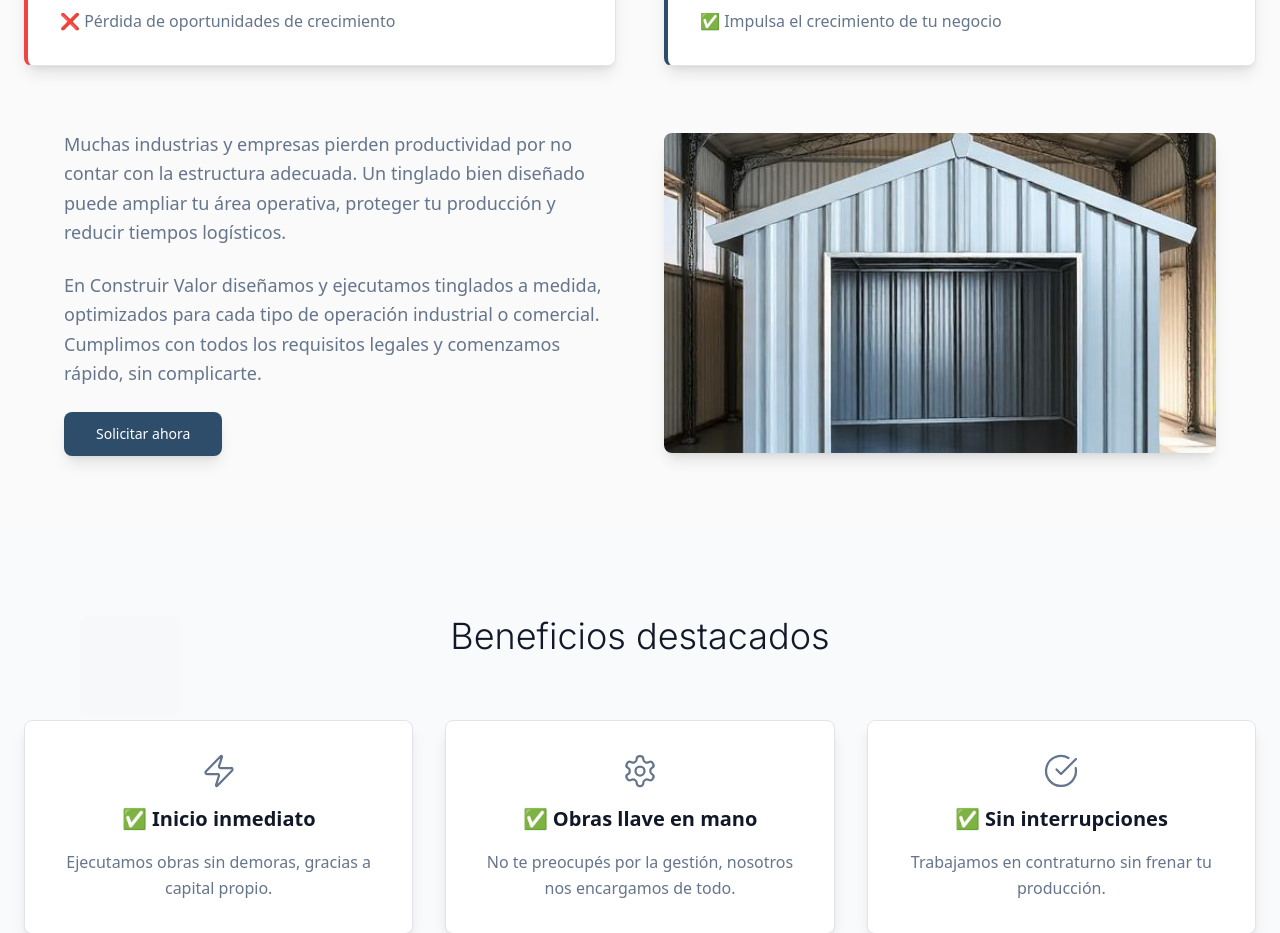
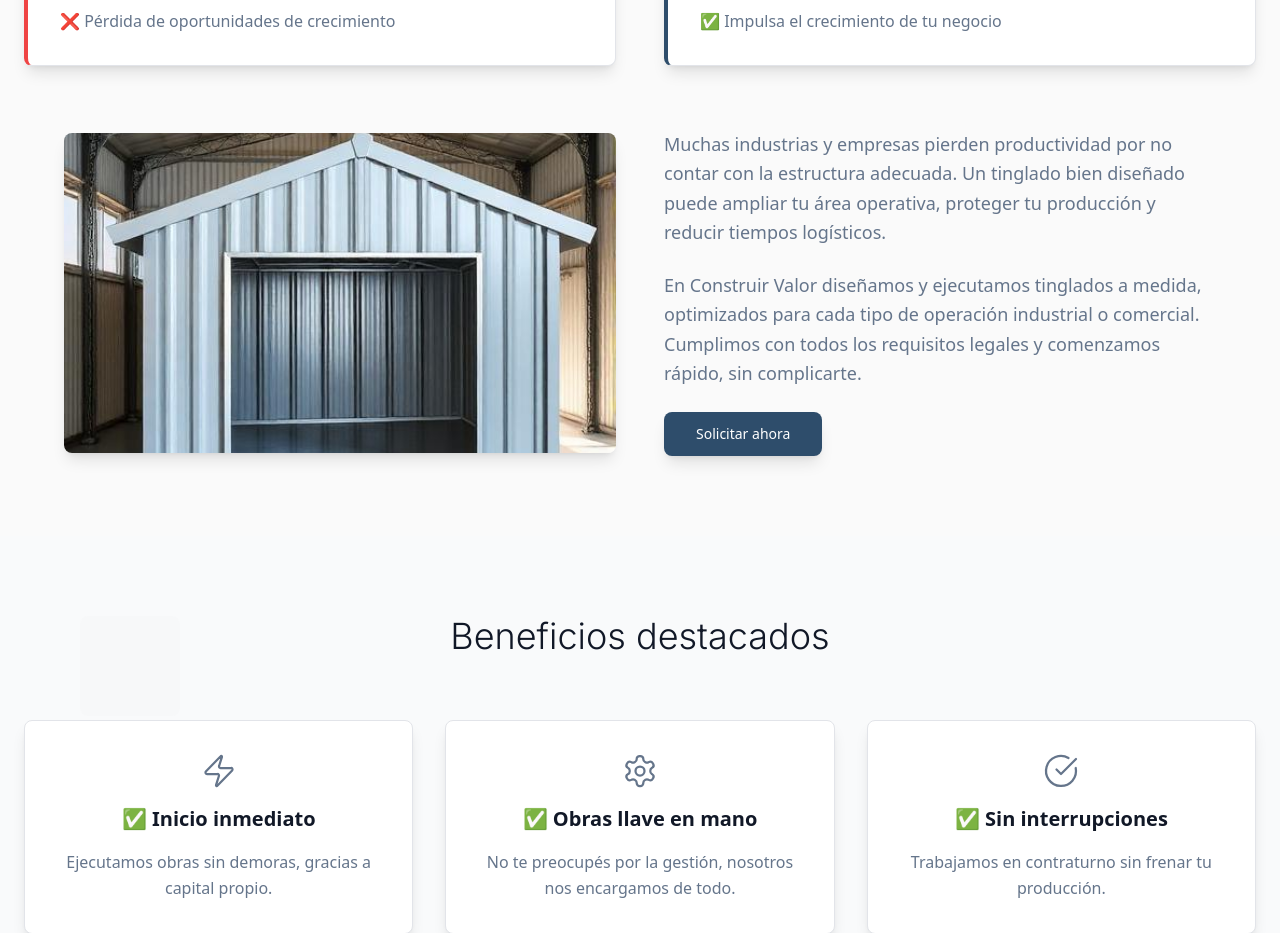
Before and after one commit to Domarez/construirvalor_landing_tinglados_v2, a React (Vite) app: page / in a window 1280 px wide. Shown: the part 1220-2153 px from the top of the page. Built offline with nearby package versions, Linux system fonts and the light colour scheme.

Commit message:
Reorder ProblemSolutionSection layout
Swap the image and text/CTA order in the ProblemSolutionSection component. The image will now be on the left, and the text with the CTA will be on the right.

```diff
--- a/src/components/ProblemSolutionSection.tsx
+++ b/src/components/ProblemSolutionSection.tsx
@@ -51,7 +51,16 @@ const ProblemSolutionSection = ({ onCTAClick }: ProblemSolutionSectionProps) =>
 
         <div className="max-w-6xl mx-auto mt-16">
           <div className="grid md:grid-cols-2 gap-12 items-center">
-            {/* Text and CTA on the left */}
+            {/* Image on the left */}
+            <div>
+              <img
+                src={shed1}
+                alt="Tinglado industrial construido"
+                className="w-full h-80 object-cover rounded-lg shadow-lg"
+              />
+            </div>
+
+            {/* Text and CTA on the right */}
             <div className="space-y-6">
               <p className="text-lg text-brand-gray leading-relaxed">
                 Muchas industrias y empresas pierden productividad por no contar con la estructura adecuada.
@@ -71,15 +80,6 @@ const ProblemSolutionSection = ({ onCTAClick }: ProblemSolutionSectionProps) =>
                 Solicitar ahora
               </Button>
             </div>
-
-            {/* Image on the right */}
-            <div>
-              <img
-                src={shed1}
-                alt="Tinglado industrial construido"
-                className="w-full h-80 object-cover rounded-lg shadow-lg"
-              />
-            </div>
           </div>
         </div>
       </div>
```
